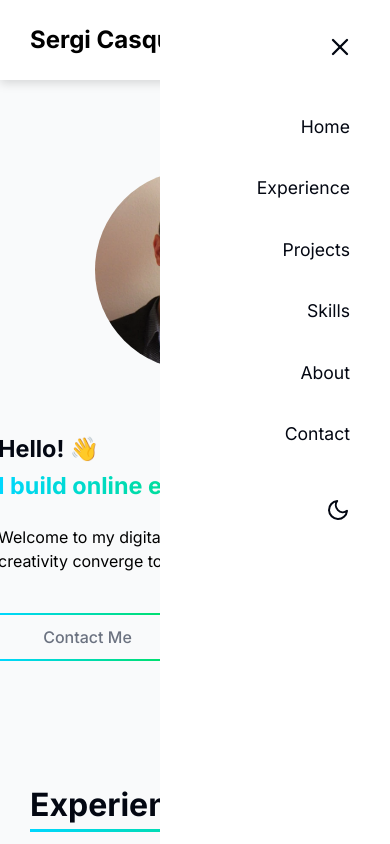
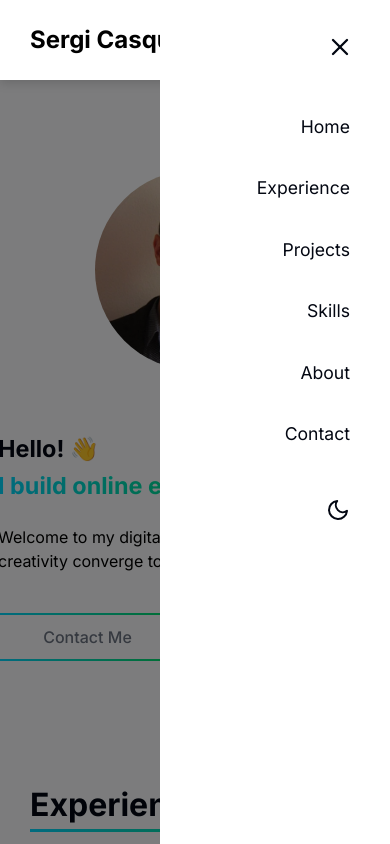
Before and after one commit to Sergi-CM/portfolio, a Next.js app: page / in a window 390 px wide. Both pictures are taken after a click on the button 341 px from the left and 40 px from the top of the page. Shown: the top 844 px of the page. Built offline with nearby package versions, Linux system fonts and the light colour scheme.

Commit message:
Add dark overlay when side menu is open

```diff
--- a/components/Header/Header.module.scss
+++ b/components/Header/Header.module.scss
@@ -75,3 +75,13 @@
     display: none;
   }
 }
+
+.overlay {
+  position: fixed;
+  top: 0;
+  left: 0;
+  width: 100%;
+  height: 100%;
+  background-color: rgba(0, 0, 0, 0.5);
+  z-index: 1;
+}
--- a/components/Header/Header.tsx
+++ b/components/Header/Header.tsx
@@ -21,6 +21,7 @@ const Header = (): JSX.Element => {
   };
 
   return (
+    <>
       <motion.header
         className={styles.header}
         initial={{ y: -100, opacity: 0 }}
@@ -55,6 +56,17 @@ const Header = (): JSX.Element => {
           toggleDarkMode={toggleDarkMode}
         />
       </motion.header>
+
+      {isSideMenuOpen && (
+        <motion.div
+          className={styles.overlay}
+          initial={{ opacity: 0 }}
+          animate={{ opacity: 1 }}
+          exit={{ opacity: 0 }}
+          transition={{ duration: 0.5 }}
+        ></motion.div>
+      )}
+    </>
   );
 };
 
```
Lines whose indentation alone changed are shown as unchanged.
